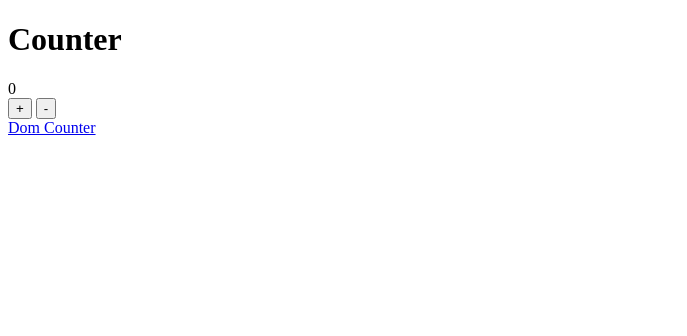
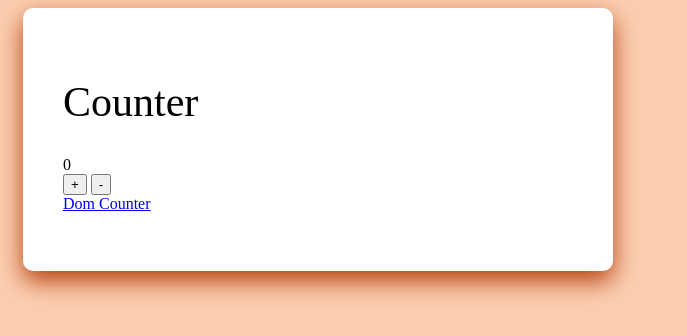
Before and after one commit to kimmie-78/alpinejs-widgets-intro, a plain HTML site: page counter.html in a window 1280 px wide. Shown: the whole page, without its empty margins (0-687 px from the left). Drawn offline with nearby package versions, Linux system fonts and the light colour scheme.

Commit message:
third commit

```diff
--- a/counter.html
+++ b/counter.html
@@ -4,8 +4,33 @@
     <meta charset="UTF-8">
     <meta name="viewport" content="width=device-width, initial-scale=1.0">
     <title>Document</title>
+    <style>
+      body{
+    padding: 0 15px;
+    min-height: 100vh;
+    background: #fbceb1;
+  }
+  /*css for border box*/
+  .wrapper{
+    width: 510px;
+    padding: 40px 40px 58px;
+    background: #fff;
+    border-radius: 10px;
+    flex-direction: column;
+    box-shadow: 0 10px 25px rgba(183,65,14);
+  }
+
+  .wrapper h1{
+    font-size: 42px;
+    font-weight: 500;
+    margin: 30px 0;
+  }
+
+    </style>
 </head>
 <body>
+  <div class="wrapper">
+
     <div x-data="{ count : 0 } ">
         <h1>Counter</h1>
         <div class="counter" x-text="count"></div>
@@ -16,5 +41,6 @@
         <a href="index.html"> Dom Counter</a>
         <script src="//unpkg.com/alpinejs" defer></script>
   </div>
+  </div>
 </body>
 </html>
```
